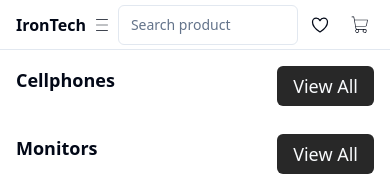
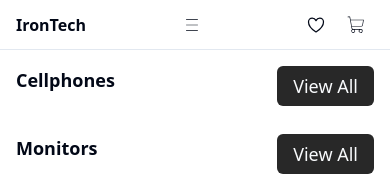
Before and after one commit to UPSxACE/ironhack-ecommerce-vite, a React (Vite) app: page /products in a window 390 px wide. Shown: the top 176 px of the page. Built offline with nearby package versions, Linux system fonts and the light colour scheme; no server answers.

Commit message:
_redirects file

```diff
--- a/src/components/Template.jsx
+++ b/src/components/Template.jsx
@@ -99,7 +99,7 @@ export default function Template() {
             </DropdownMenuContent>
           </DropdownMenu>
           <div className="flex gap-1 items-center text-xl">
-            <form onSubmit={onSubmit}>
+            <form onSubmit={onSubmit} className="hidden sm:block">
               <Input
                 id="query-navbar"
                 name="query"
```
Also changed, not shown: 1 other file (tests, documents, lock files or other folders).
